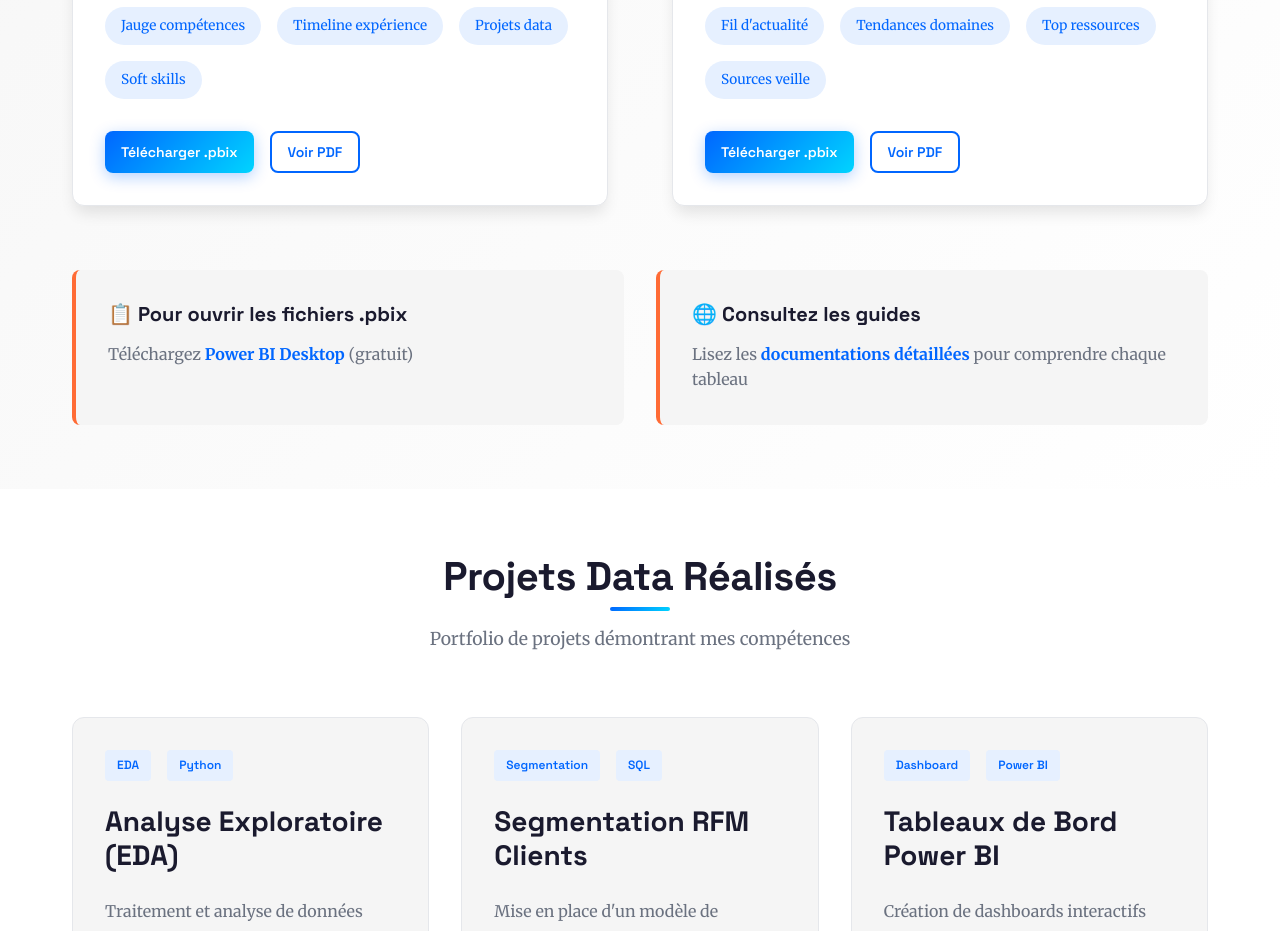
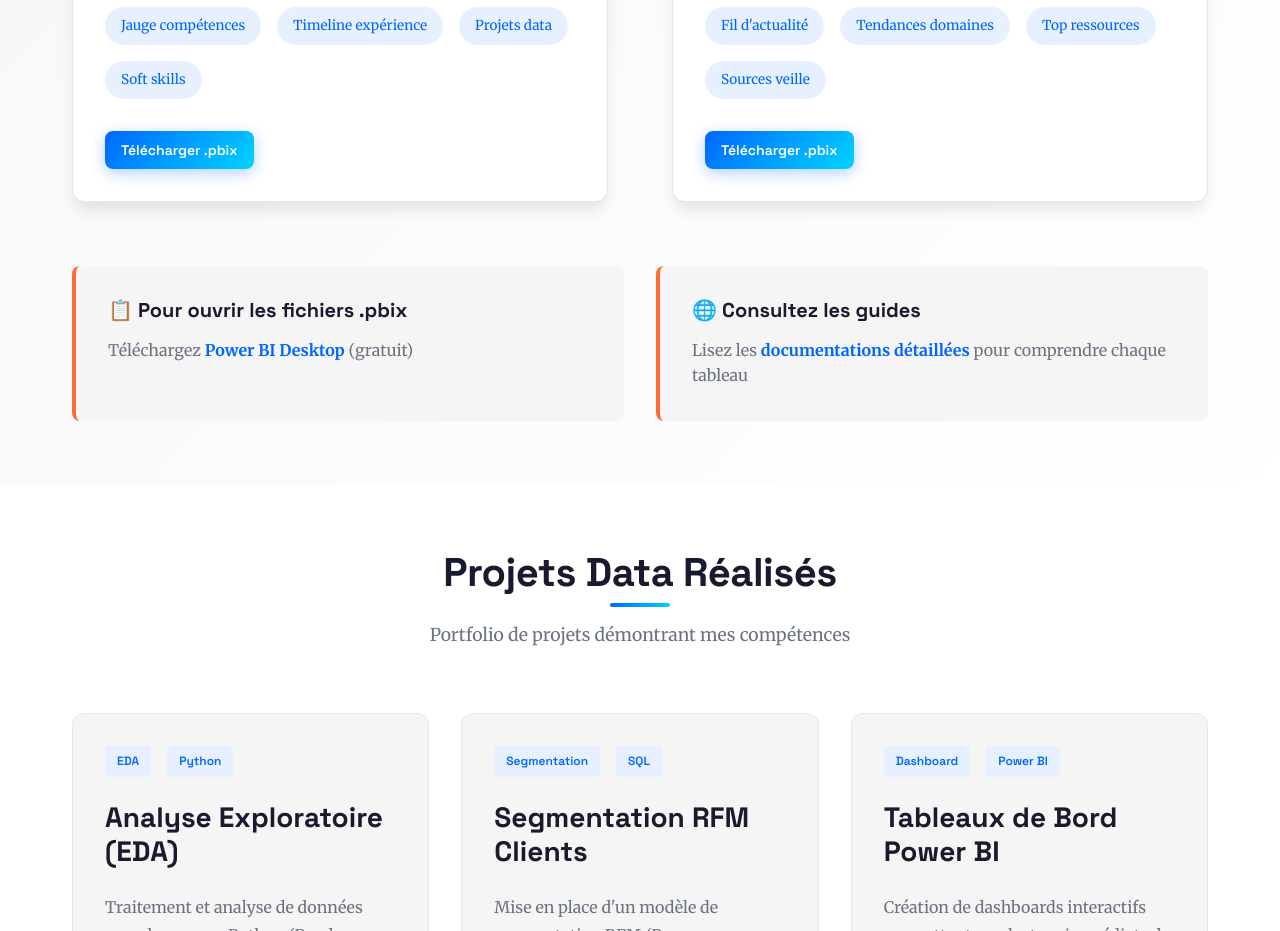
Before and after one commit to assiakamoune-coder/Assia-Kamoune-Portfolio-Aeroworld, a plain HTML site: page index.html in a window 1280 px wide. Shown: the part 3340-4271 px from the top of the page. Drawn offline with Linux system fonts and the light colour scheme.

Commit message:
Update index.html

```diff
--- a/index.html
+++ b/index.html
@@ -186,8 +186,7 @@
                         <span class="feature">Soft skills</span>
                     </div>
                     <div class="dashboard-actions">
-                        <a href="04_Tableaux_Bord/TB_Profil.pbix" class="btn btn-small btn-primary" download>Télécharger .pbix</a>
-                        <a href="04_Tableaux_Bord/TB_Profil.pdf" class="btn btn-small btn-outline" target="_blank">Voir PDF</a>
+                        <a href="TB_Profil.pbix" class="btn btn-small btn-primary" download>Télécharger .pbix</a>
                     </div>
                 </div>
             </div>
@@ -207,8 +206,7 @@
                         <span class="feature">Sources veille</span>
                     </div>
                     <div class="dashboard-actions">
-                        <a href="04_Tableaux_Bord/TB_Veille.pbix" class="btn btn-small btn-primary" download>Télécharger .pbix</a>
-                        <a href="04_Tableaux_Bord/TB_Veille.pdf" class="btn btn-small btn-outline" target="_blank">Voir PDF</a>
+                        <a href="TB_Veille.pbix" class="btn btn-small btn-primary" download>Télécharger .pbix</a>
                     </div>
                 </div>
             </div>
```
